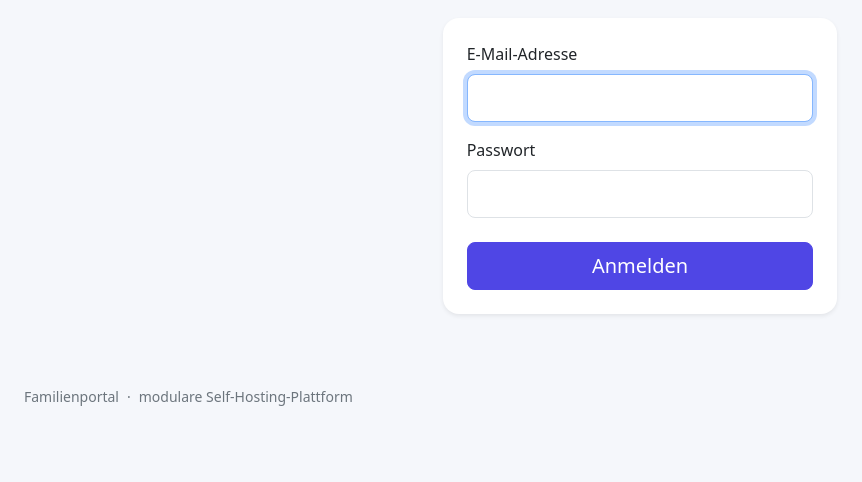
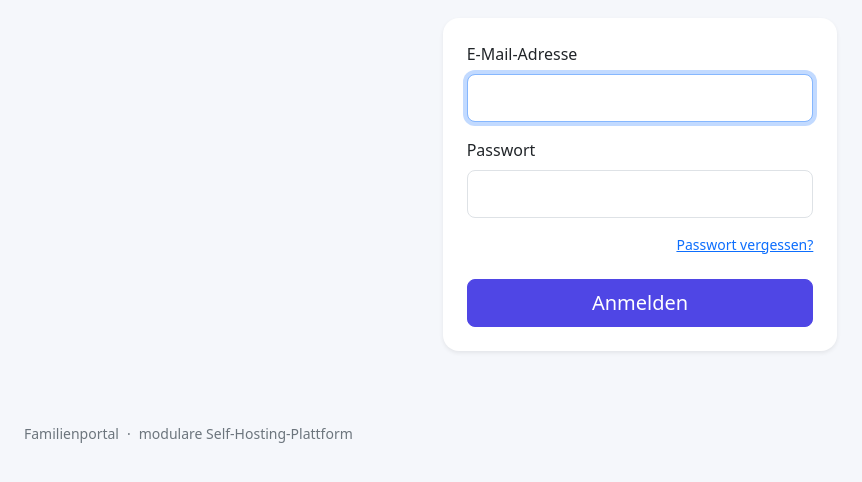
Before and after one commit to Markus4771/Familienportal, a FastAPI app: template src/familienportal/templates/login.html in a window 1280 px wide. Shown: the part 288-770 px from the top of the page, without its empty margins (0-862 px from the left). Run offline with FastAPI, Linux system fonts and the light colour scheme; the template is opened without the code that fills it, so the values that code supplies are empty.

Commit message:
Add password recovery link

```diff
--- a/src/familienportal/templates/login.html
+++ b/src/familienportal/templates/login.html
@@ -5,7 +5,8 @@
   <div class="text-center mb-4"><div class="hero-icon"><i class="bi bi-people-fill"></i></div><h1 class="h3 mt-3">Willkommen</h1><p class="text-secondary">Melde dich in deinem Familienportal an.</p></div>
   <form method="post" class="card border-0 shadow-sm"><div class="card-body p-4">
     <div class="mb-3"><label class="form-label">E-Mail-Adresse</label><input class="form-control form-control-lg" type="email" name="email" autocomplete="username" required autofocus></div>
-    <div class="mb-4"><label class="form-label">Passwort</label><input class="form-control form-control-lg" type="password" name="password" autocomplete="current-password" required></div>
+    <div class="mb-3"><label class="form-label">Passwort</label><input class="form-control form-control-lg" type="password" name="password" autocomplete="current-password" required></div>
+    <div class="d-flex justify-content-end mb-4"><a class="small" href="/forgot-password">Passwort vergessen?</a></div>
     <button class="btn btn-primary btn-lg w-100">Anmelden</button>
   </div></form>
 </div></div>
```
